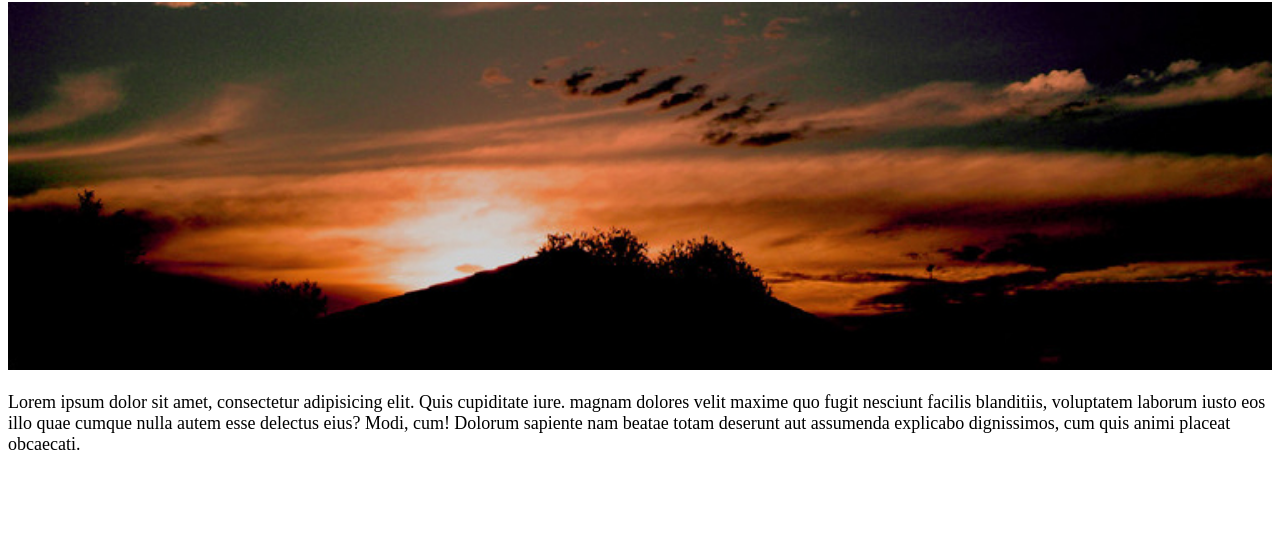
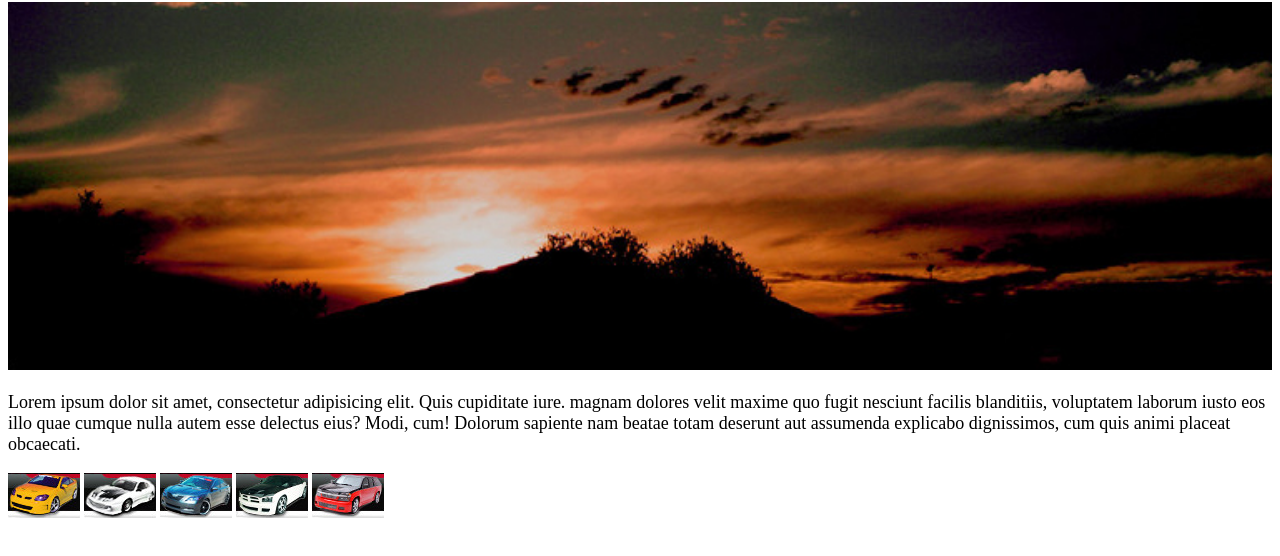
Before and after one commit to nastya-prokopishena/CSS, a plain HTML site: page index.html in a window 1280 px wide. Shown: the part 78-634 px from the top of the page. Drawn offline with Linux system fonts and the light colour scheme.

Commit message:
added images

```diff
--- a/index.html
+++ b/index.html
@@ -19,6 +19,13 @@
             <p class="container-text">
                Lorem ipsum dolor sit amet, consectetur adipisicing elit. Quis cupiditate iure. magnam dolores velit maxime quo fugit nesciunt facilis blanditiis, voluptatem laborum iusto eos illo quae cumque nulla autem esse delectus eius? Modi, cum! Dolorum sapiente nam beatae totam deserunt aut assumenda explicabo dignissimos, cum quis animi placeat obcaecati.
             </p>
+            <p>
+                <img src="img\01_simple\img\car01.jpg" alt="">
+                <img src="img\01_simple\img\car02.jpg" alt="">
+                <img src="img\01_simple\img\car03.jpg" alt="">
+                <img src="img\01_simple\img\car04.jpg" alt="">
+                <img src="img\01_simple\img\car05.jpg" alt="">
+            </p>
         </section>
     </main>
 </body>
```
